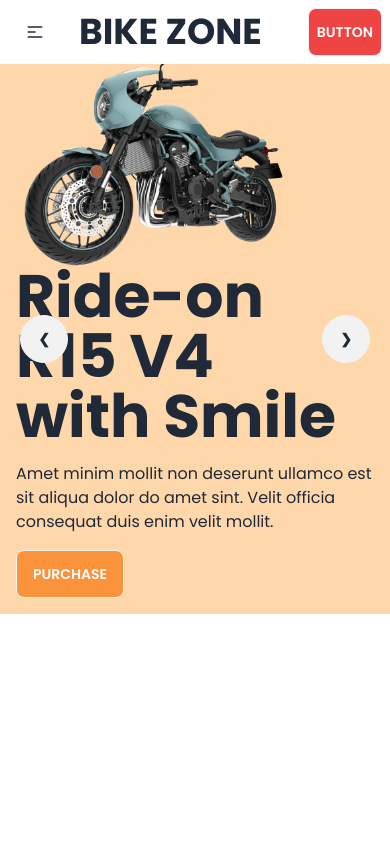
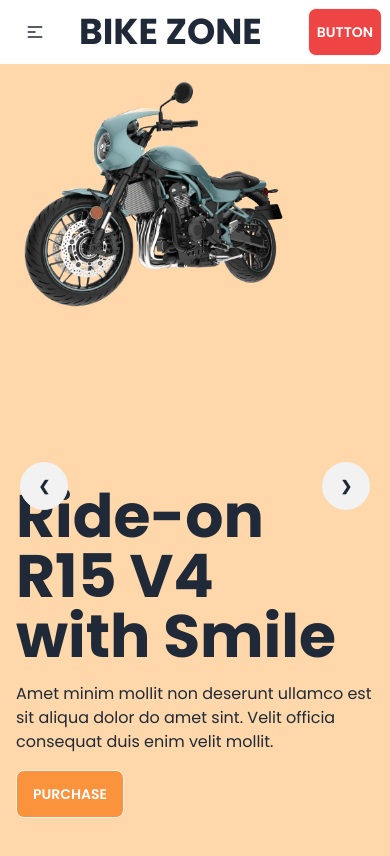
Before and after one commit to rafi00000/biker-zone, a plain HTML site: page index.html in a window 390 px wide. Drawn offline with nearby package versions, Linux system fonts and the light colour scheme.

Commit message:
added display sizes responsive

```diff
--- a/index.html
+++ b/index.html
@@ -19,7 +19,7 @@
     </style>
   </head>
   <body>
-    <header>
+    <header class=" md:container md:mx-auto">
       <nav>
         <!-- nav bar start here -->
         <div class="navbar">
@@ -72,7 +72,7 @@
 
       <!-- carousel start here -->
 
-      <div class="carousel w-full bg-orange-200 h-[550px]">
+      <div class="carousel w-full bg-orange-200 h-screen lg:h-[550px]">
         <!-- slide 1 -->
         <div id="slide1" class="carousel-item relative w-full">
           <section class="flex flex-col-reverse lg:flex-row p-4 lg:p-24 items-center">
```
